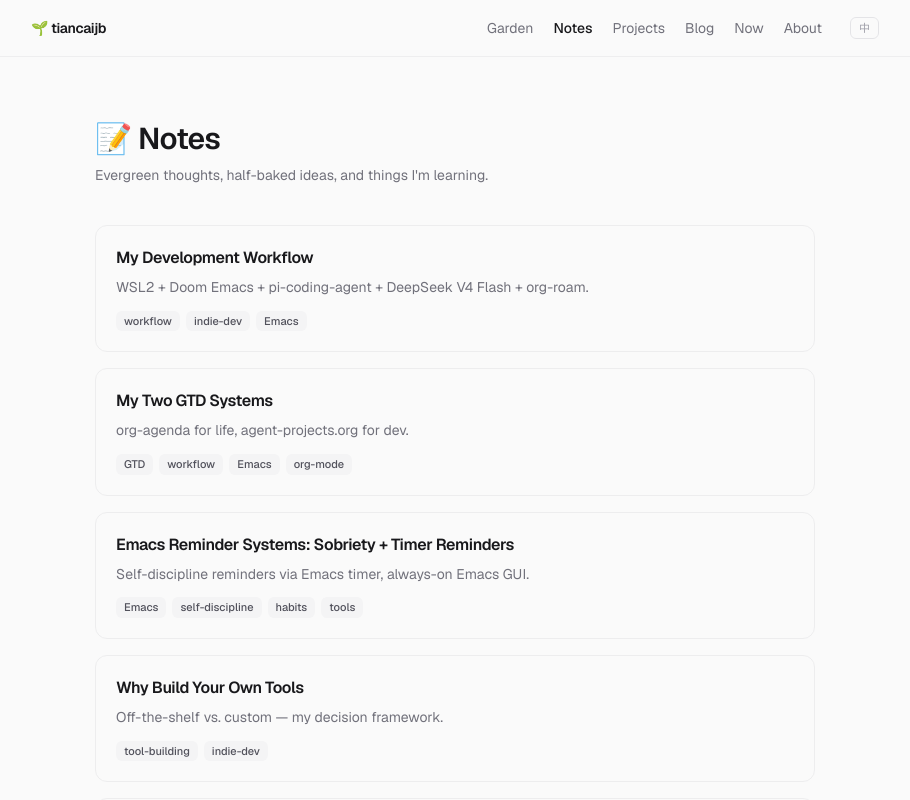
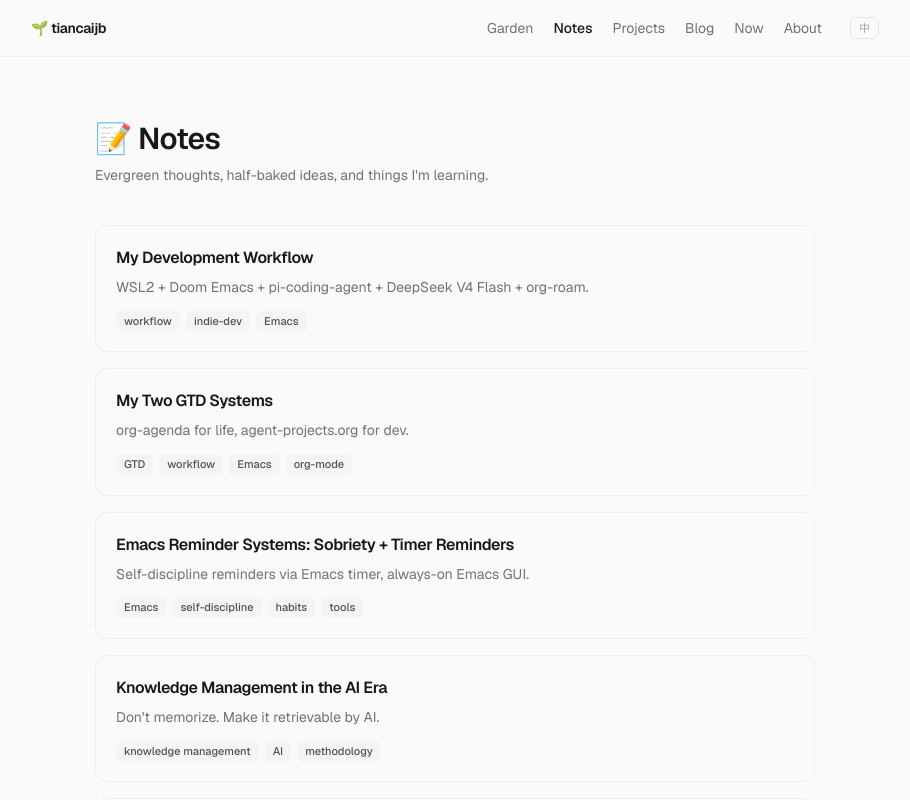
Before and after one commit to tiancaijb/tiancaijb-site, a Next.js app: page /en/notes in a window 1280 px wide. Shown: the top 800 px of the page, without its empty margins (185-1095 px from the left). Built offline with nearby package versions, Linux system fonts and the light colour scheme.

Commit message:
add notes: AI-era knowledge management + Emacs timeline system

```diff
--- a/src/content/en/notes.ts
+++ b/src/content/en/notes.ts
@@ -51,6 +51,8 @@ Indie dev isn't the easy path — but it's **my path**.
 On costs: [[indie-dev-zero-cost]]
 On building tools: [[why-build-tools]]
 On GTD systems: [[my-gtd-system]]
+On AI-era knowledge management: [[knowledge-management-ai]]
+On timeline system: [[emacs-timeline]]
 On Emacs reminders: [[emacs-reminder-systems]]
 `,
   },
@@ -147,6 +149,93 @@ Two principles:
 2. **Emacs GUI always on** — consistent with my [[my-workflow|WSL + Doom Emacs workflow]], as long as Emacs is running, reminders work.
 
 On habit system design philosophy: [[sobriety-as-habit]]
+On knowledge management: [[knowledge-management-ai]]
+On timeline system: [[emacs-timeline]]
+`,
+  },
+  {
+    slug: "knowledge-management-ai",
+    title: "Knowledge Management in the AI Era",
+    date: "2026-07-04",
+    excerpt: "Don't memorize. Make it retrievable by AI.",
+    tags: ["knowledge management", "AI", "methodology"],
+    content: `
+## Anki's era is over
+
+Anki, spaced repetition, flashcards — these were core to knowledge management before AI.
+
+They're still useful in exactly two scenarios:
+
+1. **Exams** — need precise recall of testable facts
+2. **Language learning** — vocabulary is the basic building block
+
+Everything else? No longer needed.
+
+## AI era principle: retrievable > memorizable
+
+We used to spend hours memorizing facts. Now you should spend that time making your knowledge retrievable by AI.
+
+Two things:
+
+1. **Write it down** — don't trust your brain. Put it in org-roam, notes, Markdown.
+2. **Make it retrievable** — structure it, tag it, link it. AI needs to find that one paragraph you wrote months ago.
+
+This is why I built [[my-workflow|LLM Wiki]]: auto-summarize videos → write to org-roam → query anytime.
+
+## Digital garden follows the same logic
+
+Every note here isn't for "memorizing" — it's for finding when needed.
+
+Bidirectional links aren't for helping you remember. They help AI (and future you) build context.
+`,
+  },
+  {
+    slug: "emacs-timeline",
+    title: "Emacs Timeline System",
+    date: "2026-07-04",
+    excerpt: "Visually track time in Emacs without breaking flow.",
+    tags: ["Emacs", "time management", "tools"],
+    content: `
+## Why a timeline
+
+Pomodoro is too rigid for me. I don't want 25-minute interruptions. I want:
+
+- Mark the time when I start something
+- Auto-record duration when I switch tasks
+- Look back and see where my time went
+
+## The idea
+
+A simple timeline buffer in Emacs:
+
+\`\`\`
+09:00 ───── Start coding
+09:45    ├ Research (15m)
+10:30 ───── Sobriety check-in
+10:35 ───── Writing notes
+12:00 ───── Lunch
+\`\`\`
+
+Each line = a timestamp + event. Indentation shows duration.
+
+## Why Emacs
+
+- No window switching — hit a key in Emacs and you're done
+- Links to [[my-gtd-system|org-agenda]] — auto-timestamp when TODO is done
+- Links to [[emacs-reminder-systems|timer-reminder]] — log when reminder fires
+- Data is plain org text, easily processable
+
+## Usage
+
+\`\`\`elisp
+;; Record a point in time
+M-x timeline/record-at-point
+
+;; View today's timeline
+M-x timeline/show-today
+\`\`\`
+
+The timeline isn't about precision to the second. It's about answering "what did I do today".
 `,
   },
   {
--- a/src/content/ja/notes.ts
+++ b/src/content/ja/notes.ts
@@ -51,6 +51,8 @@ export const notes: Note[] = [
 コストについて：[[indie-dev-zero-cost]]
 ツール哲学について：[[why-build-tools]]
 GTD システムについて：[[my-gtd-system]]
+AI 時代の知識管理：[[knowledge-management-ai]]
+タイムラインシステム：[[emacs-timeline]]
 Emacs リマインダーについて：[[emacs-reminder-systems]]
 `,
   },
@@ -147,6 +149,95 @@ Emacs の \`run-with-timer\` で実装：
 2. **Emacs GUI 常駐** — [[my-workflow|WSL + Doom Emacs ワークフロー]] と一貫性あり。Emacs が動いている限り、リマインダーは届く。
 
 習慣システムの設計哲学：[[sobriety-as-habit]]
+知識管理について：[[knowledge-management-ai]]
+タイムラインについて：[[emacs-timeline]]
+`,
+  },
+  {
+    slug: "knowledge-management-ai",
+    title: "AI 時代の知識管理",
+    date: "2026-07-04",
+    excerpt: "記憶する必要はない。AI が検索できればそれでいい。",
+    tags: ["知識管理", "AI", "方法論"],
+    content: `
+## Anki の時代は終わった
+
+Anki、間隔反復、フラッシュカード——これらは AI 以前の知識管理の中心だった。
+
+今でも有用なのは二つのシナリオだけ：
+
+1. **試験**——正確な想起が必要
+2. **語学学習**——語彙は基本の積み木
+
+それ以外？もう必要ない。
+
+## AI 時代の原則：検索可能 > 記憶可能
+
+かつては「知識を頭に入れる」ことに膨大な時間を費やしていた。
+
+今は「AI が検索できる形で書く」ことに時間を使うべきだ。
+
+二つのこと：
+
+1. **書き留める**——自分の脳を信じるな。org-roam、ノート、Markdown に書け。
+2. **検索可能にする**——構造化し、タグ付けし、リンクする。AI が数ヶ月前の一言を正確に見つけられるように。
+
+これが [[my-workflow|LLM Wiki]] を作った理由だ：動画を自動要約 → org-roam に保存 → いつでも検索。
+
+## デジタルガーデンも同じロジック
+
+どのノートも「暗記するため」ではなく、「必要な時に見つけるため」にある。
+
+双方向リンクは記憶のためじゃない——AI（と未来の自分）にコンテキストを提供するためだ。
+`,
+  },
+  {
+    slug: "emacs-timeline",
+    title: "Emacs タイムラインシステム",
+    date: "2026-07-04",
+    excerpt: "Emacs で時間を視覚的に記録、フローを妨げない。",
+    tags: ["Emacs", "時間管理", "ツール"],
+    content: `
+## なぜタイムラインか
+
+ポモドーロは私には窮屈すぎる。25分で中断されたくない。欲しいのは：
+
+- 何かを始めた時に時間を記録
+- タスクを切り替えた時に自動的に経過を記録
+- 後で見返すと一日の時間の流れがわかる
+
+## 実装アイデア
+
+Emacs 内のシンプルなタイムラインバッファ：
+
+\`\`\`
+09:00 ───── コーディング開始
+09:45    ├ リサーチ (15分)
+10:30 ───── 禁欲チェックイン
+10:35 ───── ノート執筆
+12:00 ───── 昼食
+\`\`\`
+
+各行 = タイムスタンプ + イベント。インデントで時間の長さを表現。
+
+## なぜ Emacs か
+
+- ウィンドウ切り替え不要——Emacs でキーを押せば完了
+- [[my-gtd-system|org-agenda]] と連携——TODO 完了時に自動でタイムスタンプ
+- [[emacs-reminder-systems|timer-reminder]] と連携——リマインダー発火時も記録
+- データはプレーンな org テキスト、自由に処理可能
+
+## 使い方
+
+\`\`\`elisp
+;; 時点を記録
+M-x timeline/record-at-point
+
+;; 今日のタイムラインを表示
+M-x timeline/show-today
+\`\`\`
+
+タイムラインは秒単位の正確さが目的じゃない。「今日何をしたか」に答えるためのものだ。
 `,
   },
   {
--- a/src/content/zh/notes.ts
+++ b/src/content/zh/notes.ts
@@ -51,6 +51,8 @@ export const notes: Note[] = [
 关于成本：[[indie-dev-zero-cost]]
 关于工具观：[[why-build-tools]]
 关于 GTD 系统：[[my-gtd-system]]
+关于 AI 时代知识管理：[[knowledge-management-ai]]
+关于时间轴系统：[[emacs-timeline]]
 `,
   },
   {
@@ -146,6 +148,95 @@ Emacs \`run-with-timer\` 实现的定时打卡提醒：
 2. **Emacs GUI 常驻**——和 [[my-workflow|WSL + Doom Emacs 工作流]] 一致，Emacs 开着，提醒就在。
 
 关于我的习惯系统设计哲学：[[sobriety-as-habit]]
+关于知识管理：[[knowledge-management-ai]]
+关于时间轴：[[emacs-timeline]]
+`,
+  },
+  {
+    slug: "knowledge-management-ai",
+    title: "AI 时代的知识管理",
+    date: "2026-07-04",
+    excerpt: "不需要记忆，让 AI 能检索到就够了。",
+    tags: ["知识管理", "AI", "方法论"],
+    content: `
+## Anki 的时代过去了
+
+Anki、间隔重复、抽认卡——这些工具在 AI 出现之前是知识管理的核心。
+
+它们只有两个场景还有价值：
+
+1. **考试**——需要精确记忆考点
+2. **学语言**——词汇量是最基础的砖块
+
+除此之外呢？不再需要了。
+
+## AI 时代的新原则：可检索 > 可记忆
+
+过去我们花大量时间「把知识记在脑子里」。
+
+现在你应该花时间「把知识写得让 AI 能检索到」。
+
+两件事：
+
+1. **写下来**——不要相信你的大脑。记到 org-roam、笔记、Markdown 里。
+2. **让它可检索**——结构化、加标签、建立链接。AI 要能精确找到你几个月前写的某段话。
+
+这就是我做 [[my-workflow|LLM Wiki]] 的原因：自动总结视频 → 写入 org-roam → 随时查询。
+
+## 数字花园也是这个逻辑
+
+每一篇笔记不是为了「背下来」，而是为了「需要的时候能找到」。
+
+双链的作用不是帮你记忆——是帮 AI（和你未来的自己）建立上下文。
+`,
+  },
+  {
+    slug: "emacs-timeline",
+    title: "Emacs 时间轴系统",
+    date: "2026-07-04",
+    excerpt: "在 Emacs 里直观记录时间，不打断心流。",
+    tags: ["Emacs", "时间管理", "工具"],
+    content: `
+## 为什么做时间轴
+
+番茄钟对我来说太死板了。我不想被 25 分钟打断，我想要：
+
+- 开始做一件事时记下时间
+- 切换任务时自动记录跨度
+- 回头看时能看到一天的时间流向
+
+## 实现思路
+
+在 Emacs 里用一个简单的时间轴 buffer：
+
+\`\`\`
+09:00 ───── 开始写代码
+09:45    ├ 查资料 (15m)
+10:30 ───── 戒色打卡
+10:35 ───── 写笔记
+12:00 ───── 午饭
+\`\`\`
+
+每一条就是一个时间点 + 事件。跨度的通过缩进来表示。
+
+## 为什么要放在 Emacs 里
+
+- 不需要切换窗口——在 Emacs 里按个快捷键就记录了
+- 和 [[my-gtd-system|org-agenda]] 联动——TODO 完成时自动打时间戳
+- 和 [[emacs-reminder-systems|timer-reminder]] 联动——提醒时也记录
+- 数据是纯文本 org 格式，随便处理
+
+## 用法
+
+\`\`\`elisp
+;; 记录一个时间点
+M-x timeline/record-at-point
+
+;; 查看今天的时间轴
+M-x timeline/show-today
+\`\`\`
+
+时间轴不是为了精确到秒——是为了回答「我今天做了什么」。
 `,
   },
   {
```
